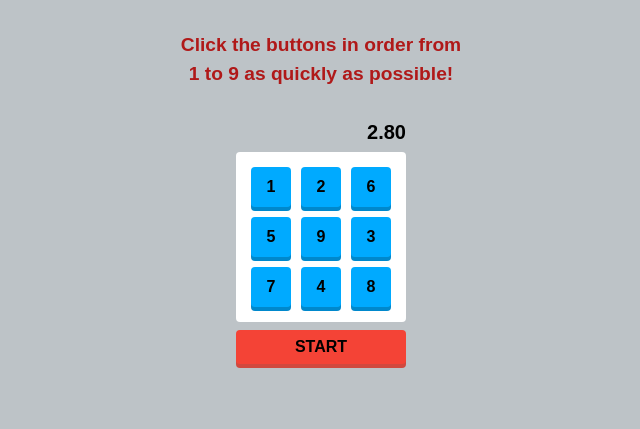
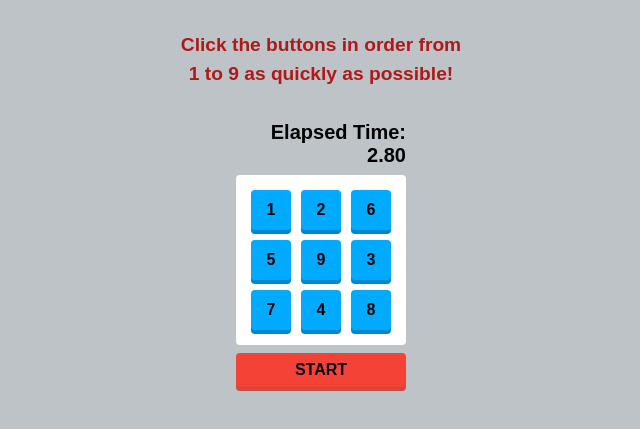
Before and after one commit to KoiCode7/Numbers-Game, a plain HTML site: page index.html in a window 1280 px wide. Both pictures are taken after a click on the element "START". Shown: the part 59-488 px from the top of the page, without its empty margins (319-959 px from the left). Drawn offline with Linux system fonts and the light colour scheme.

Commit message:
Added "Elapsed Time:"

```diff
--- a/index.html
+++ b/index.html
@@ -17,7 +17,7 @@
     </div>
 
     <div id="container">
-      <div id="timer">0.0</div>
+      <div id="timer">Elapsed Time: <br> 0.0</div>
       <ul id="board"></ul>
       <div id="btn">START</div>
     </div>
--- a/js/main.js
+++ b/js/main.js
@@ -101,7 +101,7 @@
 
     runTimer() {
       const timer = document.getElementById("timer");
-      timer.textContent = ((Date.now() - this.startTime) / 1000).toFixed(2);
+      timer.textContent = 'Elapsed Time: ' + ((Date.now() - this.startTime) / 1000).toFixed(2);
 
       this.timeoutId = setTimeout(() => {
         this.runTimer();
```
